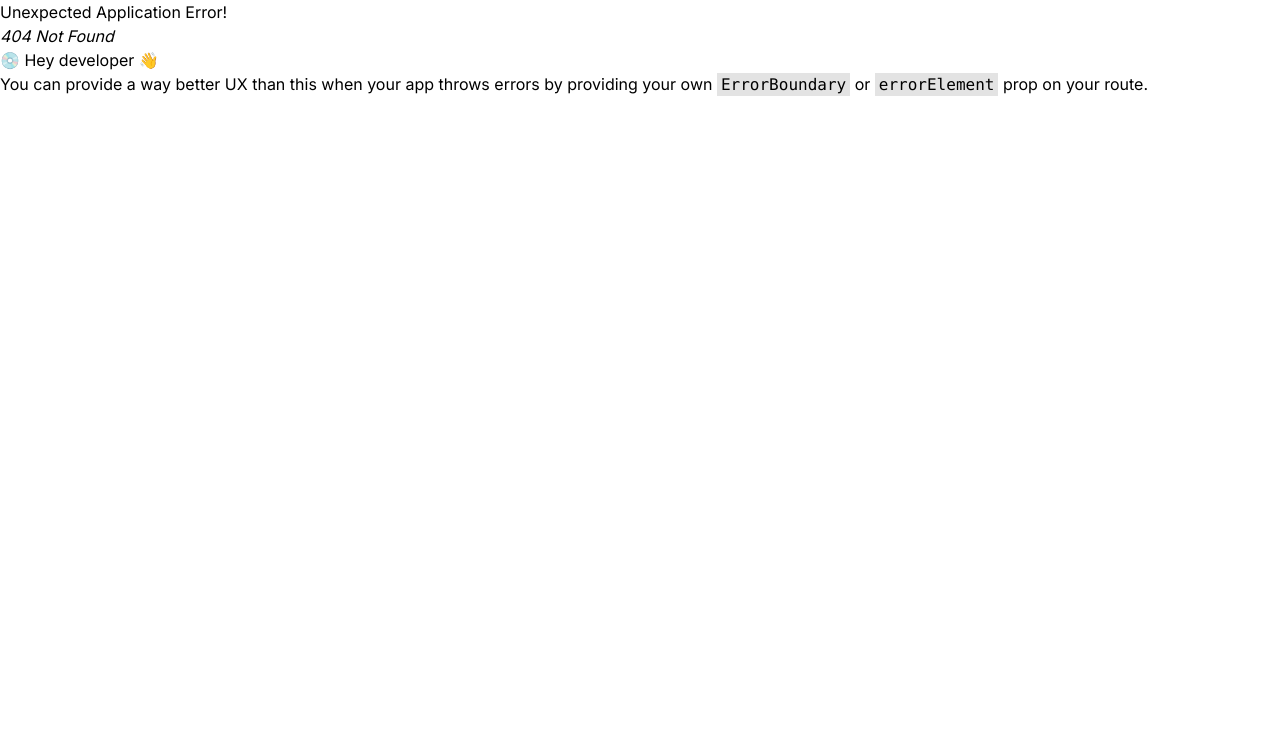
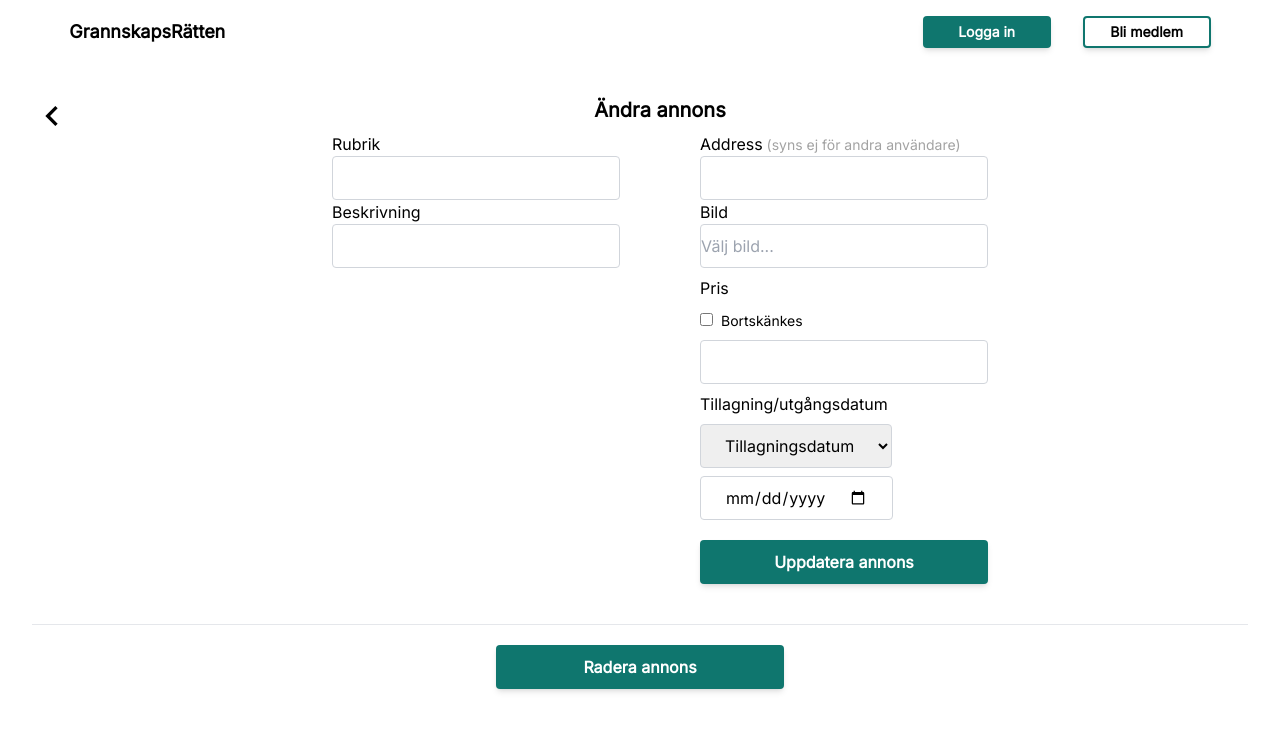
Before and after one commit to BaqerAlabedi/u08-business-idea-dreamteam, a React (Vite) app in the folder front/: page /product/edit/1 in a window 1280 px wide. Before the commit this address had no page. Shown: the top 730 px of the page. Built offline with nearby package versions, Linux system fonts and the light colour scheme.

Commit message:
Merge all Saliems pages + fix routes

```diff
--- a/front/src/pages/CreateProduct.tsx
+++ b/front/src/pages/CreateProduct.tsx
@@ -0,0 +1,62 @@
+import Input from "../components/Input";
+import Button from "../components/Button";
+import { BsArrowLeft } from "react-icons/bs";
+import { MdKeyboardArrowLeft } from "react-icons/md";
+
+function CreateProduct() {
+	return (
+		<div className="m-0 min-[350px]:m-9">
+			<div className="flex justify-center items-center my-4">
+				<div className="min-[800px]:mr-72">
+					<a href="/">
+						<button className="lg:hidden mr-20 max-[350px]:mr-22">
+							<BsArrowLeft size={25}></BsArrowLeft>
+						</button>
+						<button className="max-[800px]:hidden">
+							<MdKeyboardArrowLeft size={40}></MdKeyboardArrowLeft>
+						</button>
+					</a>
+				</div>
+				<h2 className="flex min-[800px]:mr-72 text-xl font-bold mr-28">Ny annons</h2>
+			</div>
+			<div className="flex justify-center items-center mb-10">
+				<div className="flex justify-center items-center">
+					<form className="lg:flex min-[320px]:block">
+						<div className="lg:mr-20">
+							<Input placeHolder={""} inputID={"titel"} labelText={"Rubrik"}></Input>
+							<Input placeHolder={""} inputID={"description"} labelText={"Beskrivning"}></Input>
+						</div>
+
+						<div>
+							<label htmlFor="adress" className="block">
+                                Address
+								<span className="text-neutral-400 text-sm"> (syns ej för andra användare)</span>
+							</label>
+							<input type="textarea" id="adress" className="box-border h-11 w-72 rounded border-solid border-gray-300 border"/>
+
+							<Input placeHolder={"Välj bild..."} inputID={"image"} labelText={"Bild"}></Input>
+
+							<label htmlFor="price" className="block my-2">Pris</label>
+							<input type="checkbox" id="give-away"/>
+							<label htmlFor="give-away" className="text-sm mx-2">Bortskänkes</label>
+							<input type="number" id="price" className="block my-2 box-border h-11 w-72 rounded border-solid border-gray-300 border"/>
+
+							<label htmlFor="dates" className="block my-2">Tillagning/utgångsdatum</label>
+							<section id="dates" className="block my-2 px-5 box-border h-11 rounded border-solid border-gray-300 border">
+								<option value="tillagning">Tillagningsdatum</option>
+								<option value="utgångsdatum">Utgångsdatum</option>
+							</section>
+							<input type="date" id="dates" className="block mt-2 mb-5 px-6 box-border h-11 rounded border-solid border-gray-300 border"/>
+
+							<div className="block">
+								<Button children={"Spara annons"} className={""}></Button>
+							</div>
+						</div>
+					</form>
+				</div>
+			</div>
+		</div>
+	);
+}
+
+export default CreateProduct;
--- a/front/src/pages/EditProduct.tsx
+++ b/front/src/pages/EditProduct.tsx
@@ -0,0 +1,68 @@
+import Input from "../components/Input";
+import Button from "../components/Button";
+import { BsArrowLeft } from "react-icons/bs";
+import { MdKeyboardArrowLeft } from "react-icons/md";
+
+function EditProduct() {
+	return (
+		<div className="m-8">
+			<div className="block float-left">
+				<a href="/">
+					<button className="min-[800px]:hidden">
+						<BsArrowLeft size={25}></BsArrowLeft>
+					</button>
+					<button className="max-[800px]:hidden">
+						<MdKeyboardArrowLeft size={40}></MdKeyboardArrowLeft>
+					</button>
+				</a>
+			</div>
+			<div className="flex justify-center items-center my-2">
+				<div className="flex">
+					<h2 className="text-xl font-bold">
+                    Ändra annons</h2>
+				</div>
+			</div>
+			<div className="flex justify-center items-center mb-10">
+				<div className="flex justify-center items-center">
+					<form className="lg:flex min-[320px]:block">
+						<div className="lg:mr-20">
+							<Input placeHolder={""} inputID={"titel"} labelText={"Rubrik"}></Input>
+							<Input placeHolder={""} inputID={"description"} labelText={"Beskrivning"}></Input>
+						</div>
+						<div>
+							<label htmlFor="adress" className="block">
+                                Address
+								<span className="text-neutral-400 text-sm"> (syns ej för andra användare)</span>
+							</label>
+							<input type="textarea" id="adress" className="box-border h-11 w-72 rounded border-solid border-gray-300 border"/>
+
+							<Input placeHolder={"Välj bild..."} inputID={"image"} labelText={"Bild"}></Input>
+
+							<label htmlFor="price" className="block my-2">Pris</label>
+							<input type="checkbox" id="give-away"/>
+							<label htmlFor="give-away" className="text-sm mx-2">Bortskänkes</label>
+							<input type="number" id="price" className="block my-2 box-border h-11 w-72 rounded border-solid border-gray-300 border"/>
+
+							<label htmlFor="dates" className="block my-2">Tillagning/utgångsdatum</label>
+							<select id="dates" className="block my-2 px-5 box-border h-11 rounded border-solid border-gray-300 border">
+								<option value="tillagning">Tillagningsdatum</option>
+								<option value="utgångsdatum">Utgångsdatum</option>
+							</select>
+							<input type="date" id="dates" className="block mt-2 mb-5 px-6 box-border h-11 rounded border-solid border-gray-300 border"/>
+
+							<div className="flex justify-center min-[800px]:block">
+								<Button children={"Uppdatera annons"} className={""}></Button>
+							</div>
+						</div>
+					</form>
+				</div>
+			</div>
+			<hr className="w-full" />
+			<div className="flex justify-center my-5">
+				<Button children={"Radera annons"} className={""}></Button>
+			</div>
+		</div>
+	);
+}
+
+export default EditProduct;
```
Also changed, not shown: front/src/main.tsx (+15 -12 lines), front/src/pages/EditProfile.tsx (+68 -0 lines).
